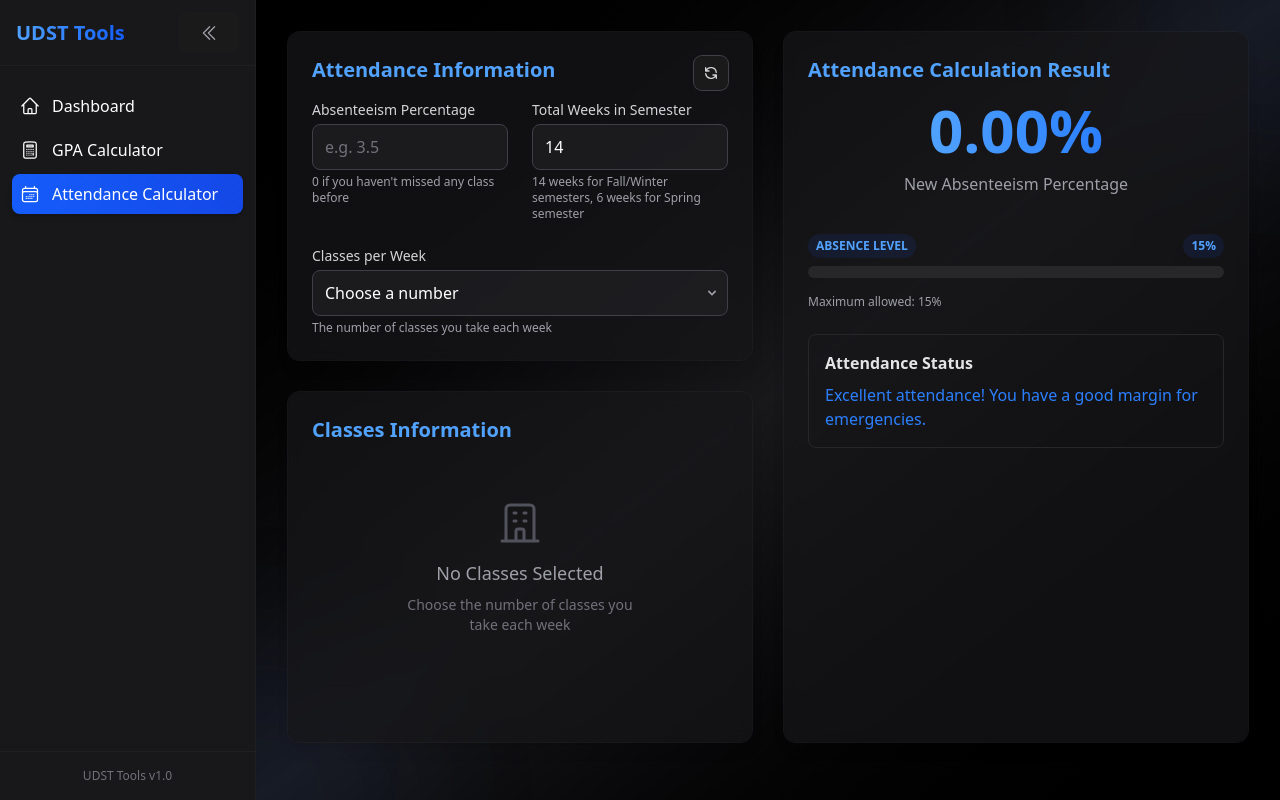
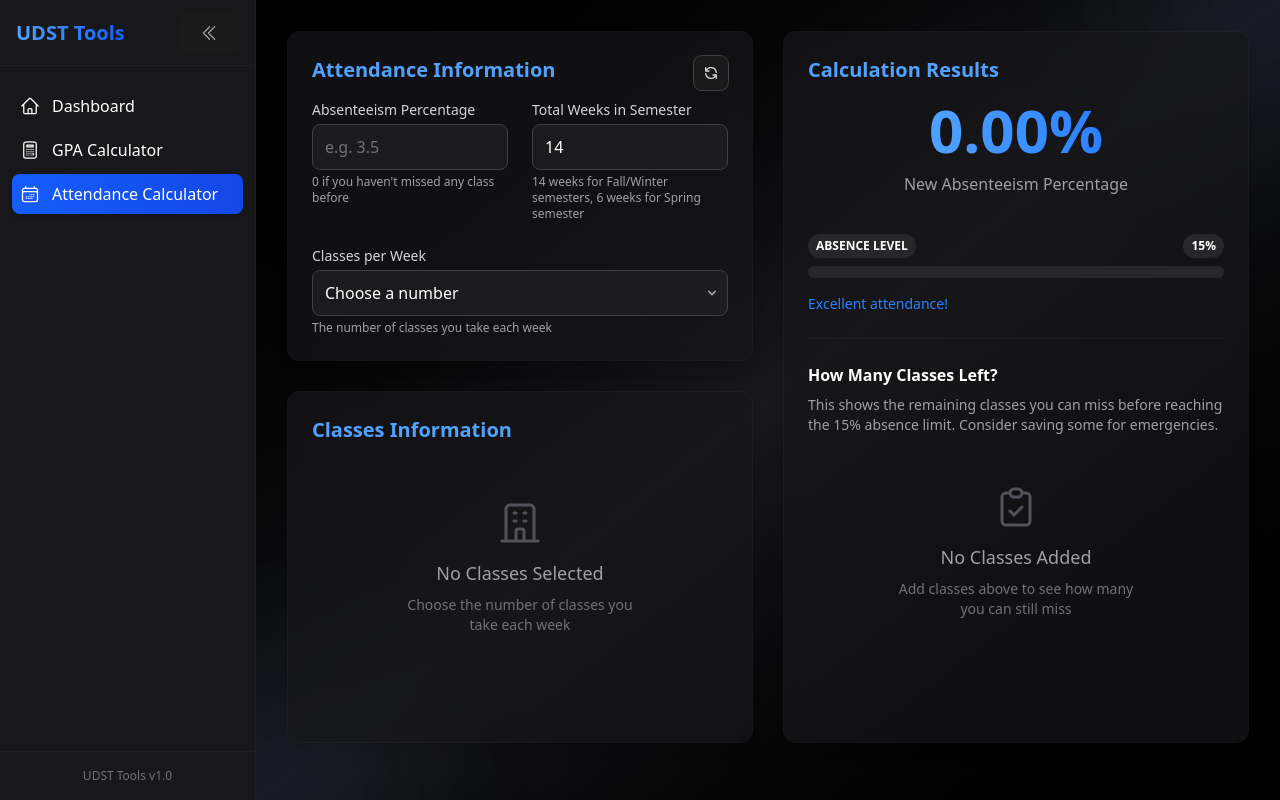
Before and after one commit to Ahmkwj/UDST-Tools, a React (Vite) app: page /attendance-calculator in a window 1280 px wide. Built offline with nearby package versions, Linux system fonts and the light colour scheme.

Commit message:
attendance calculator ready

```diff
--- a/src/pages/AttendanceCalculator.tsx
+++ b/src/pages/AttendanceCalculator.tsx
@@ -17,7 +17,6 @@ export default function AttendanceCalculator() {
   const [classInfos, setClassInfos] = useState<ClassInfo[]>([]);
   const [newAbsenteeismPercentage, setNewAbsenteeismPercentage] =
     useState<number>(0);
-  const [maxAllowedPercentage] = useState<number>(15);
 
   // Initialize class infos when number of classes changes
   useEffect(() => {
@@ -107,15 +106,6 @@ export default function AttendanceCalculator() {
     setClassesPerWeek(0);
     setClassInfos([]);
     setNewAbsenteeismPercentage(0);
-  };
-
-  const getProgressColor = () => {
-    if (newAbsenteeismPercentage >= maxAllowedPercentage) {
-      return "bg-red-500";
-    } else if (newAbsenteeismPercentage >= maxAllowedPercentage * 0.8) {
-      return "bg-yellow-500";
-    }
-    return "bg-emerald-500";
   };
 
   const handleCustomInput = (index: number) => {
@@ -334,7 +324,7 @@ export default function AttendanceCalculator() {
 
           {/* Right Column - Results Section */}
           <div className="space-y-8">
-            <Card title="Attendance Calculation Result" className="h-full">
+            <Card title="Calculation Results" className="h-full">
               <div className="text-center mb-6 md:mb-8">
                 <div className="inline-flex items-baseline">
                   <span className="text-4xl md:text-6xl font-bold bg-gradient-to-r from-blue-400 to-blue-500 bg-clip-text text-transparent">
@@ -350,12 +340,12 @@ export default function AttendanceCalculator() {
                 <div className="relative pt-1">
                   <div className="flex mb-2 items-center justify-between">
                     <div>
-                      <span className="text-xs font-semibold inline-block py-1 px-2 uppercase rounded-full text-blue-400 bg-blue-900/20">
+                      <span className="text-xs font-semibold inline-block py-1 px-2 uppercase rounded-full text-white bg-zinc-800">
                         Absence Level
                       </span>
                     </div>
                     <div className="text-right">
-                      <span className="text-xs font-semibold inline-block py-1 px-2 uppercase rounded-full text-blue-400 bg-blue-900/20">
+                      <span className="text-xs font-semibold inline-block py-1 px-2 uppercase rounded-full text-white bg-zinc-800">
                         15%
                       </span>
                     </div>
@@ -377,18 +367,9 @@ export default function AttendanceCalculator() {
                       }`}
                     ></div>
                   </div>
-                  <div className="text-xs text-zinc-400">
-                    Maximum allowed: 15%
-                  </div>
-                </div>
-
-                {/* Status Section */}
-                <div className="rounded-lg border border-zinc-800 p-4">
-                  <h3 className="text-base font-semibold text-zinc-200 mb-2">
-                    Attendance Status
-                  </h3>
+                  <div className="flex items-center justify-between">
                     <div
-                    className={`text-base font-medium transition-colors duration-300 ease-in-out ${
+                      className={`text-sm font-medium transition-colors duration-300 ease-in-out ${
                         newAbsenteeismPercentage <= 5
                           ? "text-blue-500"
                           : newAbsenteeismPercentage <= 10
@@ -397,31 +378,62 @@ export default function AttendanceCalculator() {
                       }`}
                     >
                       {newAbsenteeismPercentage <= 5
-                      ? "Excellent attendance! You have a good margin for emergencies."
+                        ? "Excellent attendance!"
                         : newAbsenteeismPercentage <= 10
-                      ? "Be cautious - you've used a significant portion of your allowed absences."
+                        ? "Be cautious with absences"
                         : newAbsenteeismPercentage >= 15
-                      ? "Critical: You've reached or exceeded the 15% absence limit."
-                      : "Warning: You're very close to the maximum absence limit."}
+                        ? "Critical: Limit exceeded"
+                        : "Warning: Near limit"}
+                    </div>
                   </div>
                 </div>
 
                 {/* Classes Left Section */}
-                {classesPerWeek > 0 && (
-                  <div className="rounded-lg border border-zinc-800 p-4 bg-zinc-900/50 backdrop-blur-sm">
-                    <div className="mb-4">
-                      <h3 className="text-base font-semibold bg-gradient-to-r from-blue-400 to-blue-500 bg-clip-text text-transparent">
+                <>
+                  <div className="h-px bg-zinc-800/50 my-6"></div>
+
+                  <div>
+                    <h3 className="text-base font-semibold text-white mb-2">
                       How Many Classes Left?
                     </h3>
+                    <p className="text-sm text-zinc-400 mb-4">
+                      This shows the remaining classes you can miss before
+                      reaching the 15% absence limit. Consider saving some for
+                      emergencies.
+                    </p>
+
+                    {classesPerWeek === 0 ? (
+                      <div className="flex flex-col items-center justify-center py-8 text-center">
+                        <svg
+                          xmlns="http://www.w3.org/2000/svg"
+                          className="h-8 w-8 sm:h-10 sm:w-10 md:h-12 md:w-12 text-zinc-600 mb-3"
+                          fill="none"
+                          viewBox="0 0 24 24"
+                          stroke="currentColor"
+                        >
+                          <path
+                            strokeLinecap="round"
+                            strokeLinejoin="round"
+                            strokeWidth={1.5}
+                            d="M9 5H7a2 2 0 00-2 2v12a2 2 0 002 2h10a2 2 0 002-2V7a2 2 0 00-2-2h-2M9 5a2 2 0 002 2h2a2 2 0 002-2M9 5a2 2 0 012-2h2a2 2 0 012 2m-6 9l2 2 4-4"
+                          />
+                        </svg>
+                        <p className="text-zinc-400 text-sm sm:text-base md:text-lg mb-1 sm:mb-2">
+                          No Classes Added
+                        </p>
+                        <p className="text-zinc-500 text-xs sm:text-sm max-w-[180px] sm:max-w-[250px]">
+                          Add classes above to see how many you can still miss
+                        </p>
                       </div>
-
+                    ) : (
                       <div className="space-y-3 divide-y divide-zinc-800/50">
                         {classInfos.map((classInfo, index) => {
                           // Calculate how many more classes can be missed
                           const totalMinutesInSemester =
                             (classInfo.duration || 0) *
                             parseInt(weeksInSemester || "0");
-                        const maxMissedMinutes = totalMinutesInSemester * 0.15;
+                          const maxMissedMinutes =
+                            totalMinutesInSemester * 0.15;
 
                           // Current missed minutes
                           let currentMissedMinutes = 0;
@@ -437,7 +449,8 @@ export default function AttendanceCalculator() {
                           // Current absenteeism percentage for this class
                           const classAbsenteeismPercentage =
                             totalMinutesInSemester > 0
-                            ? (currentMissedMinutes / totalMinutesInSemester) *
+                              ? (currentMissedMinutes /
+                                  totalMinutesInSemester) *
                                 100
                               : 0;
 
@@ -448,7 +461,9 @@ export default function AttendanceCalculator() {
                           );
                           const remainingClasses =
                             classInfo.duration > 0
-                            ? Math.floor(remainingMinutes / classInfo.duration)
+                              ? Math.floor(
+                                  remainingMinutes / classInfo.duration
+                                )
                               : 0;
 
                           return (
@@ -457,7 +472,7 @@ export default function AttendanceCalculator() {
                               className="p-3 first:pt-0 last:pb-0 flex flex-col sm:flex-row sm:items-center sm:justify-between gap-2"
                             >
                               <div className="flex items-center gap-3">
-                              <div className="flex h-8 w-8 items-center justify-center rounded-lg bg-blue-500/10 text-blue-400">
+                                <div className="flex h-8 w-8 items-center justify-center rounded-lg bg-zinc-800 text-white">
                                   <span className="text-sm font-medium">
                                     {index + 1}
                                   </span>
@@ -474,6 +489,7 @@ export default function AttendanceCalculator() {
                               <div className="flex items-center gap-2">
                                 <div
                                   className={`px-3 py-1 rounded-full text-sm font-medium ${
+                                    newAbsenteeismPercentage >= 15 ||
                                     classAbsenteeismPercentage >= 15
                                       ? "bg-red-500/10 text-red-400"
                                       : classAbsenteeismPercentage >= 10
@@ -481,7 +497,8 @@ export default function AttendanceCalculator() {
                                       : "bg-blue-500/10 text-blue-400"
                                   }`}
                                 >
-                                {classAbsenteeismPercentage >= 15
+                                  {newAbsenteeismPercentage >= 15 ||
+                                  classAbsenteeismPercentage >= 15
                                     ? "Limit exceeded"
                                     : `${remainingClasses} ${
                                         remainingClasses === 1
@@ -494,16 +511,9 @@ export default function AttendanceCalculator() {
                           );
                         })}
                       </div>
-
-                    <div className="mt-4">
-                      <p className="text-xs text-zinc-500">
-                        This shows the remaining classes you can miss before
-                        reaching the 15% absence limit. Consider saving some for
-                        emergencies.
-                      </p>
+                    )}
                   </div>
-                  </div>
-                )}
+                </>
               </div>
             </Card>
           </div>
```
Lines whose indentation alone changed are shown as unchanged.
